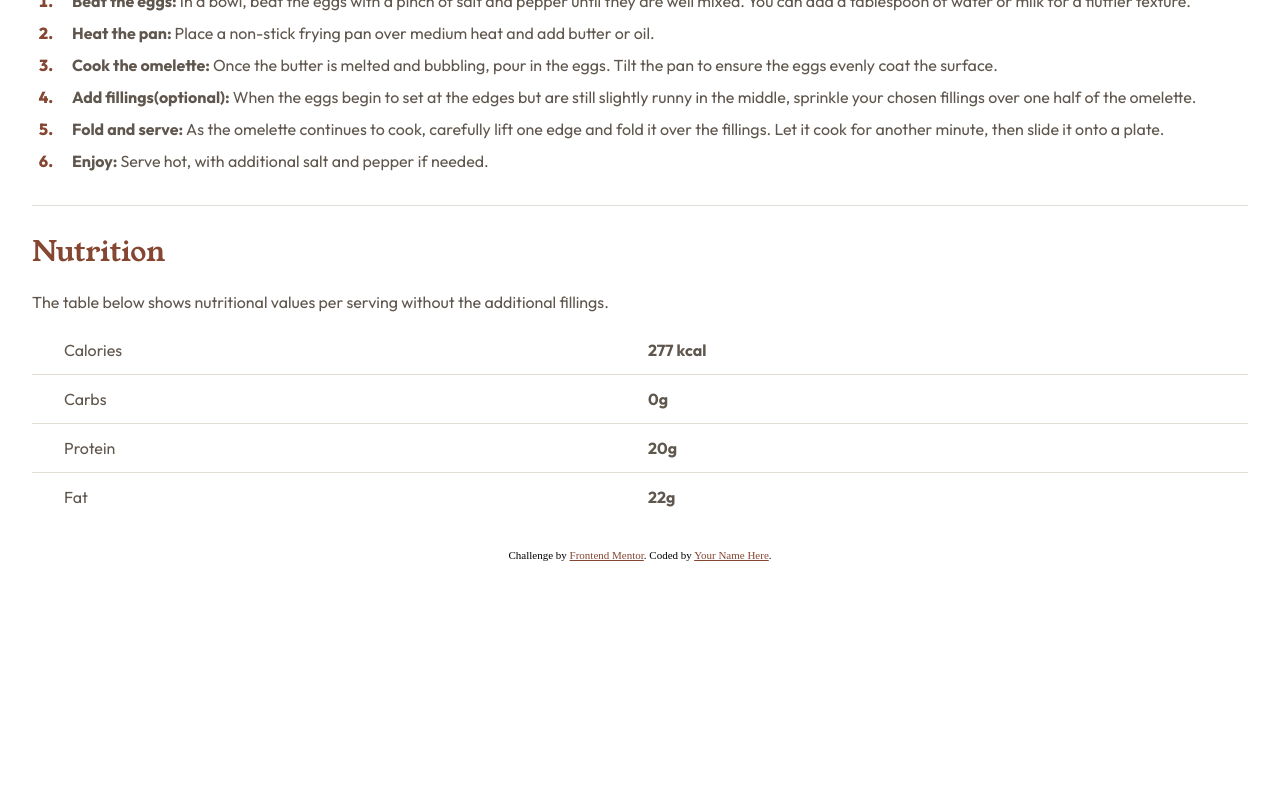
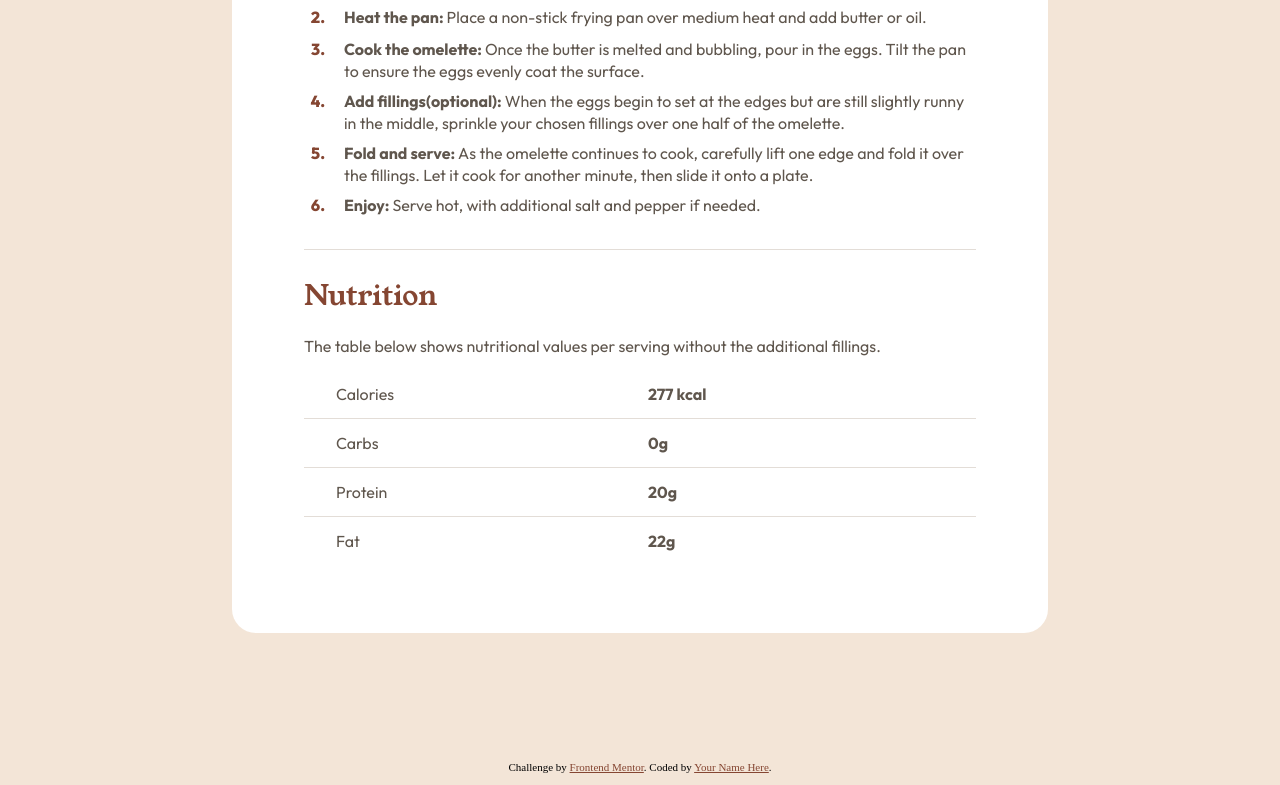
Before and after one commit to Yakub357/recipe-page, a plain HTML site: page index.html in a window 1280 px wide. Shown: the part 1289-2074 px from the top of the page. Before the commit the page ends 1862 px from the top, so only its background shows below. Drawn offline with Linux system fonts and the light colour scheme.

Commit message:
responsive design completed

```diff
--- a/index.html
+++ b/index.html
@@ -17,19 +17,21 @@
   </head>
   <body>
     <main>
+      <div class="recipe">
         <div class="hero-img">
           <img
             src="./assets/images/image-omelette.jpeg"
             alt="Hero image, omelette on the plate."
           />
         </div>
+
         <div class="content">
           <div class="content__intro">
             <h1 class="title">Simple Omelette Recipe</h1>
             <p class="description">
-            An easy and quick dish, perfect for any meal. This classic omelette
-            combines beaten eggs cooked to perfection, optionally filled with
-            your choice of cheese, vegetables, or meats.
+              An easy and quick dish, perfect for any meal. This classic
+              omelette combines beaten eggs cooked to perfection, optionally
+              filled with your choice of cheese, vegetables, or meats.
             </p>
           </div>
 
@@ -50,7 +52,8 @@
               <li>Pepper, to taste</li>
               <li>tablespoon of butter or oil</li>
               <li>
-              1 Optional fillings: cheese, diced vegetables, cooked meats, herbs
+                1 Optional fillings: cheese, diced vegetables, cooked meats,
+                herbs
               </li>
             </ul>
           </div>
@@ -61,9 +64,9 @@
             <h2 class="heading-2">Instructions</h2>
             <ol>
               <li>
-              <span>Beat the eggs: </span>In a bowl, beat the eggs with a pinch
-              of salt and pepper until they are well mixed. You can add a
-              tablespoon of water or milk for a fluffier texture.
+                <span>Beat the eggs: </span>In a bowl, beat the eggs with a
+                pinch of salt and pepper until they are well mixed. You can add
+                a tablespoon of water or milk for a fluffier texture.
               </li>
               <li>
                 <span>Heat the pan: </span>Place a non-stick frying pan over
@@ -71,22 +74,22 @@
               </li>
               <li>
                 <span>Cook the omelette: </span>Once the butter is melted and
-              bubbling, pour in the eggs. Tilt the pan to ensure the eggs evenly
-              coat the surface.
+                bubbling, pour in the eggs. Tilt the pan to ensure the eggs
+                evenly coat the surface.
               </li>
               <li>
-              <span>Add fillings(optional): </span>When the eggs begin to set at
-              the edges but are still slightly runny in the middle, sprinkle
-              your chosen fillings over one half of the omelette.
+                <span>Add fillings(optional): </span>When the eggs begin to set
+                at the edges but are still slightly runny in the middle,
+                sprinkle your chosen fillings over one half of the omelette.
               </li>
               <li>
                 <span>Fold and serve: </span>As the omelette continues to cook,
-              carefully lift one edge and fold it over the fillings. Let it cook
-              for another minute, then slide it onto a plate.
+                carefully lift one edge and fold it over the fillings. Let it
+                cook for another minute, then slide it onto a plate.
               </li>
               <li>
-              <span>Enjoy: </span>Serve hot, with additional salt and pepper if
-              needed.
+                <span>Enjoy: </span>Serve hot, with additional salt and pepper
+                if needed.
               </li>
             </ol>
           </div>
@@ -128,6 +131,7 @@
             </div>
           </div>
         </div>
+      </div>
     </main>
 
     <footer>
--- a/style.css
+++ b/style.css
@@ -105,6 +105,8 @@ main {
   align-items: center;
   justify-content: flex-start;
   gap: var(--spacing-400);
+
+  background-color: var(--color-white);
 }
 
 /* ? LAYOUT */
@@ -237,11 +239,8 @@ ol {
 }
 
 footer {
-  /* ? Layout */
   max-height: 1.5em;
   margin-bottom: 12px;
-
-  /* ? Styling */
 }
 
 .attribution {
@@ -252,3 +251,45 @@ footer {
     color: var(--color-brown-800);
   }
 }
+
+@media screen and (min-width: 40em) {
+  main {
+    padding: var(--spacing-1600) var(--spacing-600);
+    align-items: center;
+    background-color: var(--color-stone-100);
+  }
+
+  .recipe {
+    flex: 1 0 0;
+    padding: var(--spacing-500);
+    max-width: 38.5em; /* 616px*/
+    background-color: var(--color-white);
+    border-radius: 24px;
+
+    display: flex;
+    flex-direction: column;
+    align-items: flex-start;
+    gap: var(--spacing-500);
+  }
+
+  .hero-img {
+    border-radius: 12px;
+    overflow: hidden;
+  }
+
+  .title {
+    font-size: var(--text-desk-preset-1);
+  }
+
+  footer {
+    background-color: var(--color-stone-100);
+    margin-bottom: 0;
+    height: 1.5em;
+  }
+}
+
+@media screen and (min-width: 64em) {
+  .recipe {
+    max-width: 46em; /* 736px*/
+  }
+}
```
Lines whose indentation alone changed are shown as unchanged.
